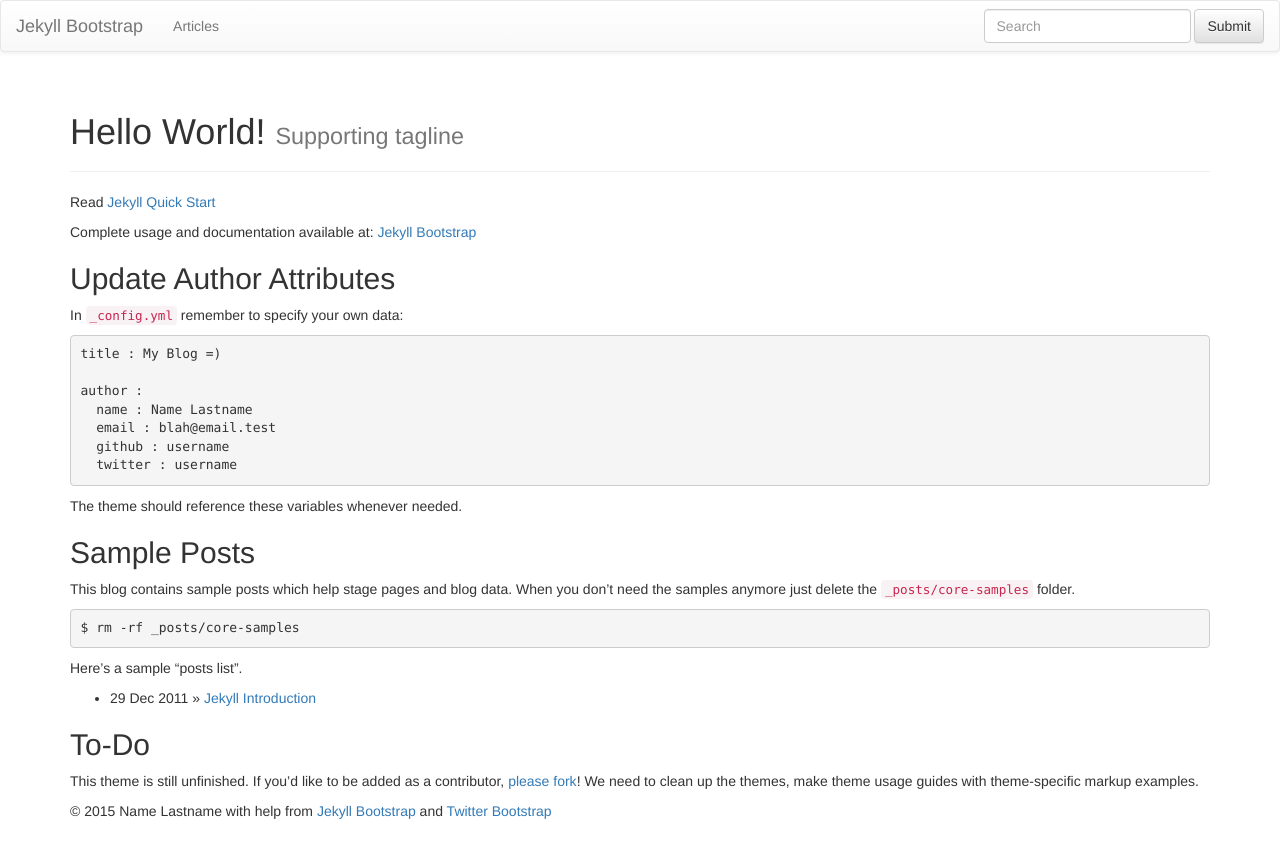
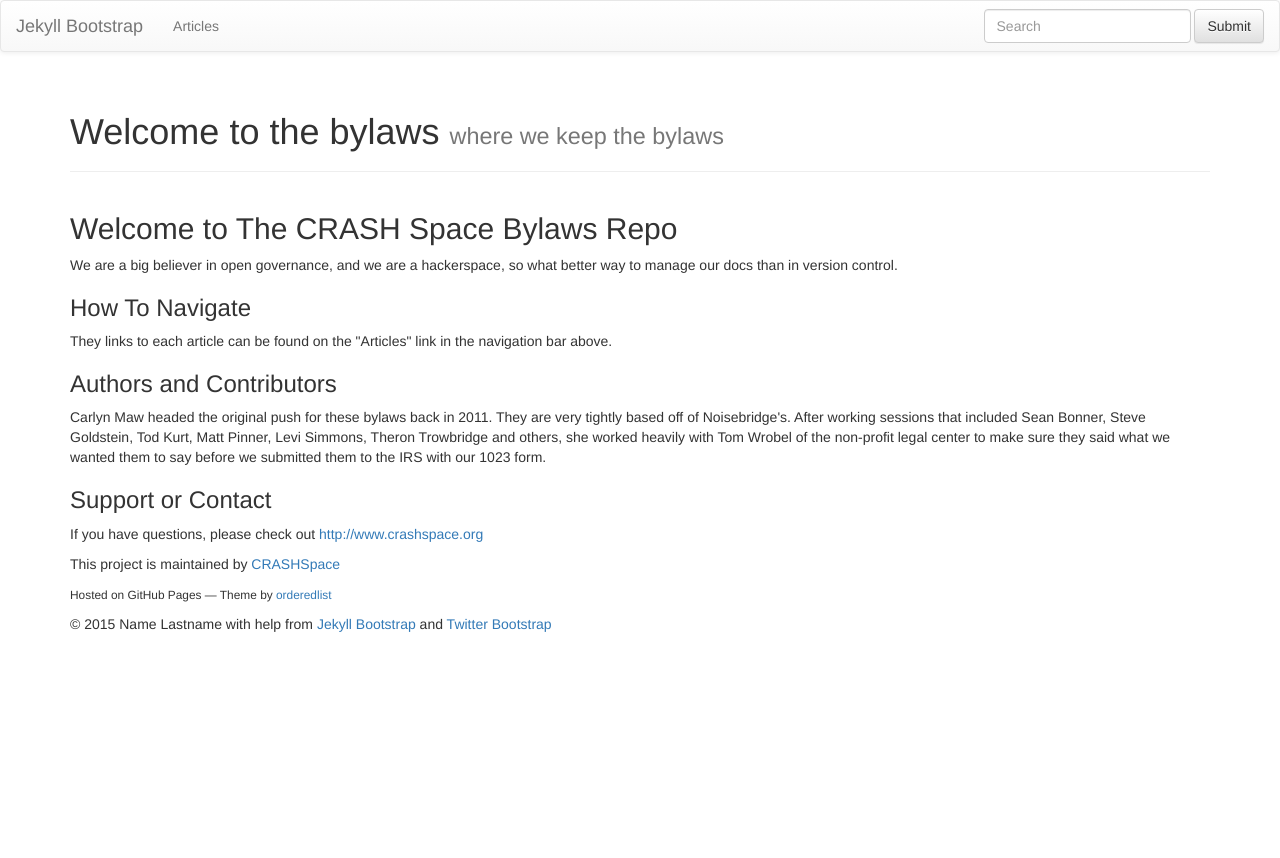
Before and after one commit to CRASHSpace/bylaws, a Jekyll site: the page built from index.md, in a window 1280 px wide. Shown: the top 858 px of the page. Built offline with Jekyll 4.4.1, drawn with Linux system fonts in a browser that asks for light colours; nearby versions of some CDN libraries; library files that are not in the unit come from our copies.

Commit message:
Updated the index page

```diff
--- a/index.md
+++ b/index.md
@@ -1,44 +1,25 @@
 ---
 layout: page
-title: Hello World!
-tagline: Supporting tagline
+title: Welcome to the bylaws
+tagline: where we keep the bylaws
 ---
 {% include JB/setup %}
 
-Read [Jekyll Quick Start](http://jekyllbootstrap.com/usage/jekyll-quick-start.html)
+<H2>Welcome to The CRASH Space Bylaws Repo</H2>
 
-Complete usage and documentation available at: [Jekyll Bootstrap](http://jekyllbootstrap.com)
+<p>We are a big believer in open governance, and we are a hackerspace, so what better way to manage our docs than in version control. </p>
 
-## Update Author Attributes
+<h3>How To Navigate</h3>
 
-In `_config.yml` remember to specify your own data:
+<p>They links to each article can be found on the "Articles" link in the navigation bar above.</p>
 
-    title : My Blog =)
+<h3>Authors and Contributors</h3>
 
-    author :
-      name : Name Lastname
-      email : blah@email.test
-      github : username
-      twitter : username
+<p>Carlyn Maw headed the original push for these bylaws back in 2011. They are very tightly based off of Noisebridge's.  After working sessions that included  Sean Bonner,  Steve Goldstein, Tod Kurt, Matt Pinner, Levi Simmons, Theron Trowbridge and others, she worked heavily with Tom Wrobel of the non-profit legal center to make sure they said what we wanted them to say before we submitted them to the IRS with our 1023 form. </p>
 
-The theme should reference these variables whenever needed.
+<h3>Support or Contact</h3>
 
-## Sample Posts
+<p>If you have questions, please check out <a href="http://www.crashspace.org">http://www.crashspace.org</a></p>
 
-This blog contains sample posts which help stage pages and blog data.
-When you don't need the samples anymore just delete the `_posts/core-samples` folder.
-
-    $ rm -rf _posts/core-samples
-
-Here's a sample "posts list".
-
-<ul class="posts">
-  {% for post in site.posts %}
-    <li><span>{{ post.date | date_to_string }}</span> &raquo; <a href="{{ BASE_PATH }}{{ post.url }}">{{ post.title }}</a></li>
-  {% endfor %}
-</ul>
-
-## To-Do
-
-This theme is still unfinished. If you'd like to be added as a contributor, [please fork](http://github.com/plusjade/jekyll-bootstrap)!
-We need to clean up the themes, make theme usage guides with theme-specific markup examples.
+<p>This project is maintained by <a href="https://github.com/CRASHSpace">CRASHSpace</a></p>
+<p><small>Hosted on GitHub Pages &mdash; Theme by <a href="https://github.com/orderedlist">orderedlist</a></small></p>
```
Also changed, not shown: 2 other files.
